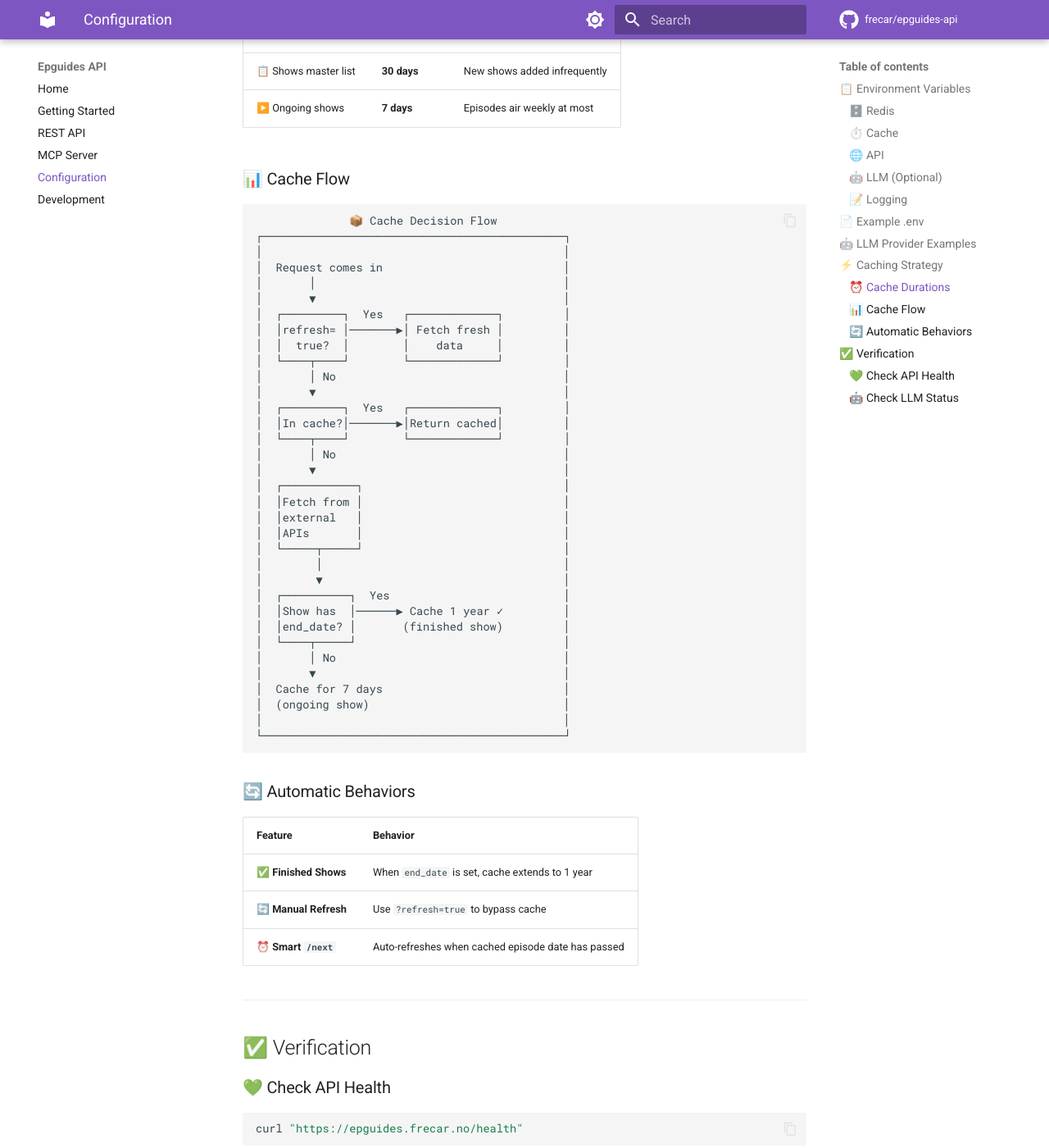
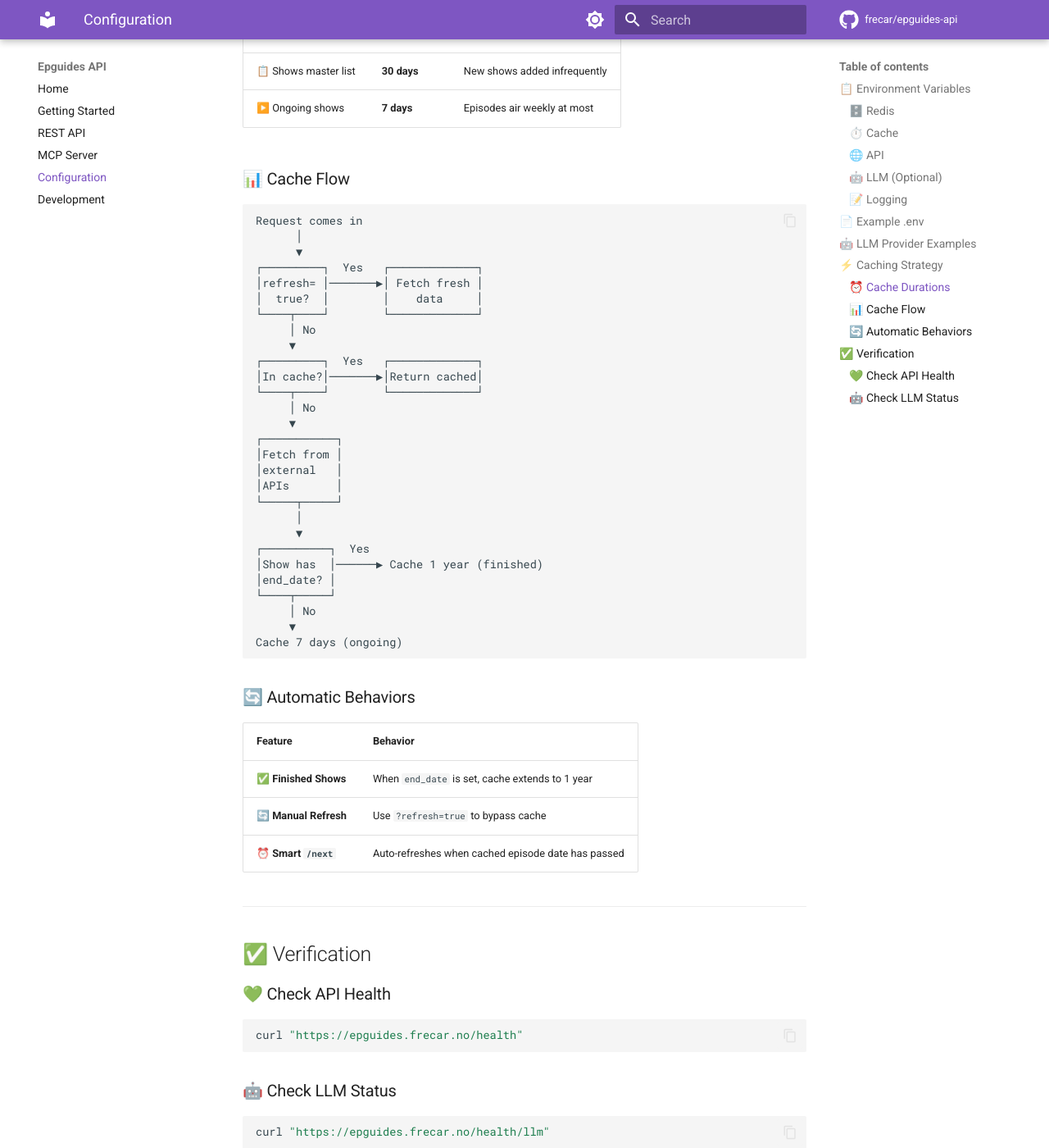
Before and after one commit to frecar/epguides-api, an MkDocs documentation site: the page built from docs/configuration.md, in a window 1280 px wide and 1400 px high, scrolled down 2728 px. Shown: the whole window at 82% size. Built offline with MkDocs 1.6.1 and Material for MkDocs 9.7.7, drawn with Linux system fonts in a browser that asks for light colours; comment, search, counter and statistics services are not loaded.

````diff
--- a/docs/configuration.md
+++ b/docs/configuration.md
@@ -125,40 +125,34 @@ LOG_REQUESTS=true
 ### 📊 Cache Flow
 
 ```
-              📦 Cache Decision Flow
-┌─────────────────────────────────────────────┐
-│                                             │
-│  Request comes in                           │
-│       │                                     │
-│       ▼                                     │
-│  ┌─────────┐  Yes   ┌─────────────┐         │
-│  │refresh= │───────▶│ Fetch fresh │         │
-│  │  true?  │        │    data     │         │
-│  └────┬────┘        └─────────────┘         │
-│       │ No                                  │
-│       ▼                                     │
-│  ┌─────────┐  Yes   ┌─────────────┐         │
-│  │In cache?│───────▶│Return cached│         │
-│  └────┬────┘        └─────────────┘         │
-│       │ No                                  │
-│       ▼                                     │
-│  ┌───────────┐                              │
-│  │Fetch from │                              │
-│  │external   │                              │
-│  │APIs       │                              │
-│  └─────┬─────┘                              │
-│        │                                    │
-│        ▼                                    │
-│  ┌──────────┐  Yes                          │
-│  │Show has  │──────▶ Cache 1 year ✓         │
-│  │end_date? │       (finished show)         │
-│  └────┬─────┘                               │
-│       │ No                                  │
-│       ▼                                     │
-│  Cache for 7 days                           │
-│  (ongoing show)                             │
-│                                             │
-└─────────────────────────────────────────────┘
+Request comes in
+      │
+      ▼
+┌─────────┐  Yes   ┌─────────────┐
+│refresh= │───────▶│ Fetch fresh │
+│  true?  │        │    data     │
+└────┬────┘        └─────────────┘
+     │ No
+     ▼
+┌─────────┐  Yes   ┌─────────────┐
+│In cache?│───────▶│Return cached│
+└────┬────┘        └─────────────┘
+     │ No
+     ▼
+┌───────────┐
+│Fetch from │
+│external   │
+│APIs       │
+└─────┬─────┘
+      │
+      ▼
+┌──────────┐  Yes
+│Show has  │──────▶ Cache 1 year (finished)
+│end_date? │
+└────┬─────┘
+     │ No
+     ▼
+Cache 7 days (ongoing)
 ```
 
 ### 🔄 Automatic Behaviors
````
Also changed, not shown: docs/development.md (+17 -23 lines), docs/index.md (+17 -22 lines).
